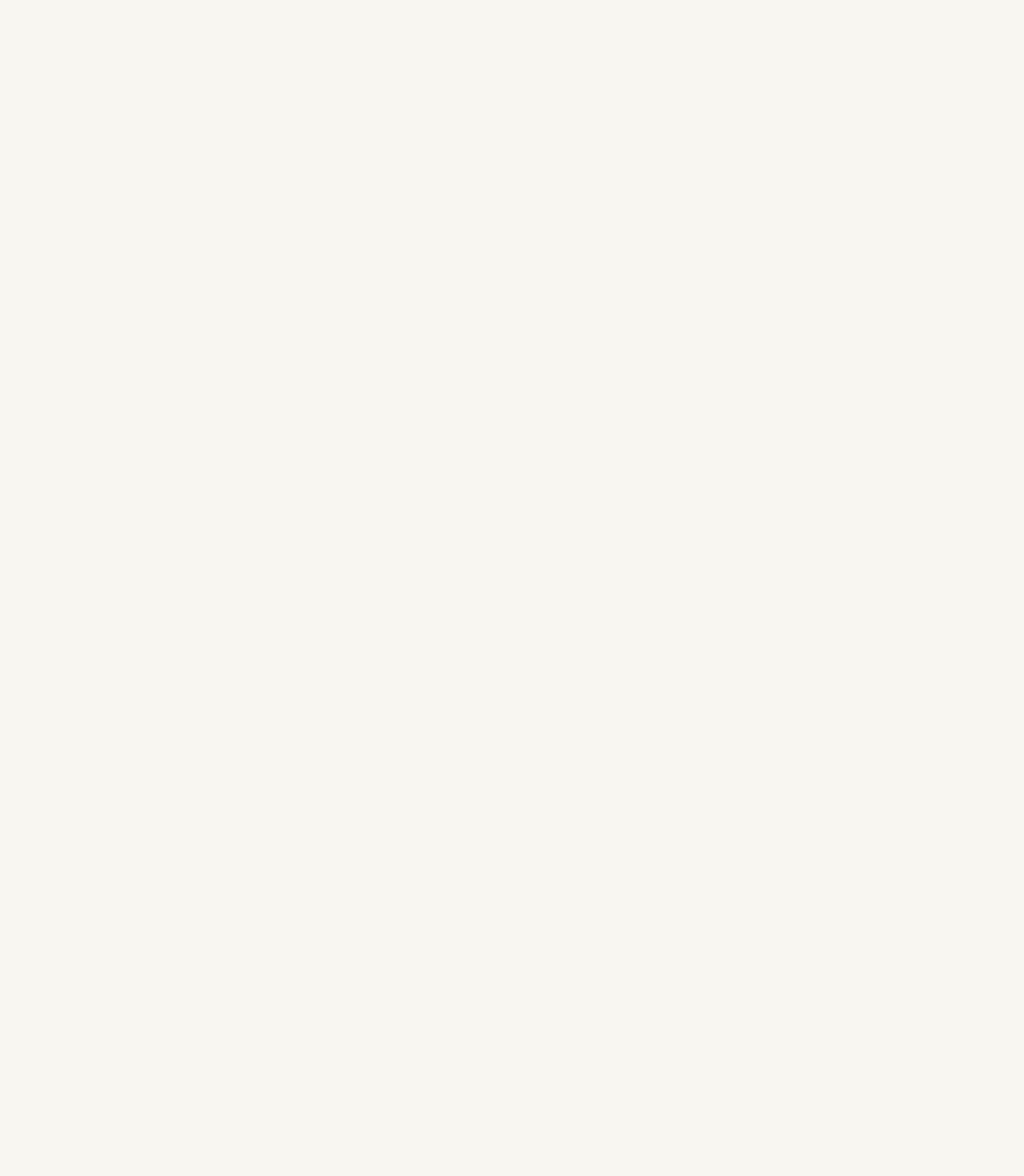
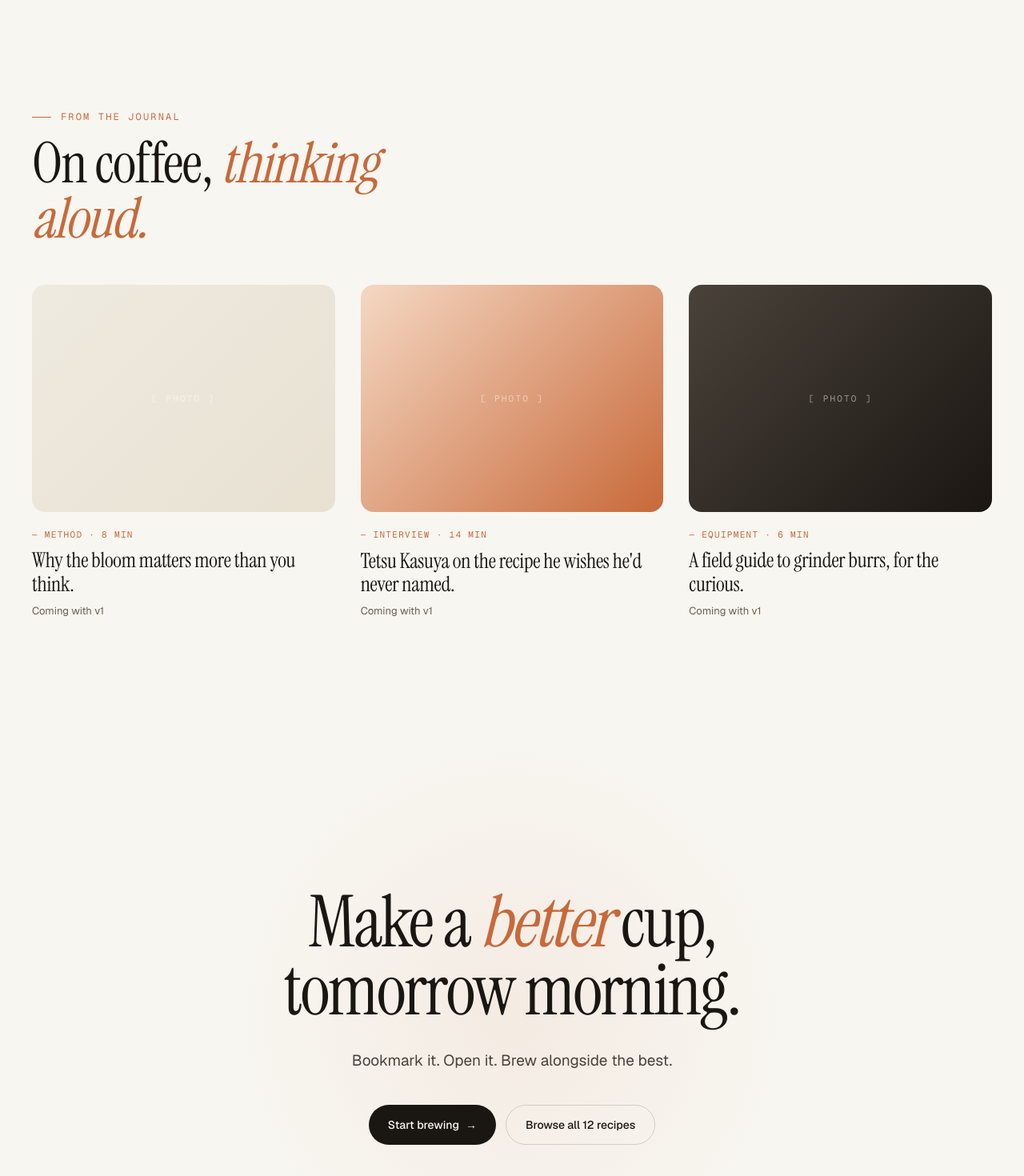
Before and after one commit to pixdyne/bloom-timer, a Next.js app: page / in a window 1280 px wide. Shown: the part 7216-8686 px from the top of the page at 80% size. Before the commit the page ends 7210 px from the top, so only its background shows below. Built offline with nearby package versions, Linux system fonts and the light colour scheme.

Commit message:
feat: add journal placeholder + CTA banner to homepage

```diff
--- a/src/app/page.tsx
+++ b/src/app/page.tsx
@@ -155,6 +155,87 @@ export default function HomePage() {
           </ul>
         </Reveal>
       </section>
+
+      {/* JOURNAL — placeholder until Plan 4 wires Sanity */}
+      <section className="mx-auto max-w-7xl px-6 py-32 md:px-10 md:py-36">
+        <Reveal>
+          <p className="font-mono text-xs uppercase tracking-[0.18em] text-[var(--color-accent)]">
+            <span className="mr-3 inline-block h-px w-6 align-middle bg-[var(--color-accent)]" />
+            from the journal
+          </p>
+        </Reveal>
+        <Reveal delay={100}>
+          <h2 className="mt-4 mb-12 font-display text-[clamp(44px,5.5vw,80px)] leading-[0.98] tracking-[-0.02em] max-w-[18ch]">
+            On coffee, <em className="text-[var(--color-accent)]">thinking aloud.</em>
+          </h2>
+        </Reveal>
+        <Reveal delay={200}>
+          <ul className="grid gap-8 md:grid-cols-3">
+            {[
+              { tag: 'method · 8 min', title: 'Why the bloom matters more than you think.', tone: 'plain' as const, date: 'Coming with v1' },
+              { tag: 'interview · 14 min', title: "Tetsu Kasuya on the recipe he wishes he'd never named.", tone: 'warm' as const, date: 'Coming with v1' },
+              { tag: 'equipment · 6 min', title: 'A field guide to grinder burrs, for the curious.', tone: 'deep' as const, date: 'Coming with v1' },
+            ].map((p) => (
+              <li key={p.title}>
+                <div
+                  aria-label="placeholder"
+                  className="mb-5 flex aspect-[4/3] items-center justify-center overflow-hidden rounded-2xl"
+                  style={{
+                    background:
+                      p.tone === 'warm'
+                        ? 'linear-gradient(135deg, var(--color-accent-light) 0%, var(--color-accent) 100%)'
+                        : p.tone === 'deep'
+                          ? 'linear-gradient(135deg, var(--color-ink-2) 0%, var(--color-ink) 100%)'
+                          : 'linear-gradient(135deg, var(--color-bg-warm) 0%, var(--color-bg-deep) 100%)',
+                  }}
+                >
+                  <span className="font-mono text-[11px] uppercase tracking-[0.2em]" style={{ color: 'rgba(255,255,255,0.5)' }}>
+                    [ photo ]
+                  </span>
+                </div>
+                <p className="mb-2.5 font-mono text-[11px] uppercase tracking-[0.12em] text-[var(--color-accent)]">— {p.tag}</p>
+                <h4 className="font-display text-[26px] leading-[1.15] tracking-[-0.01em]">{p.title}</h4>
+                <p className="mt-2 text-[13px] text-[var(--color-ink-3)]">{p.date}</p>
+              </li>
+            ))}
+          </ul>
+        </Reveal>
+      </section>
+
+      {/* CTA BANNER */}
+      <section className="relative overflow-hidden px-6 py-40 text-center md:py-48">
+        <div
+          aria-hidden="true"
+          className="pointer-events-none absolute left-1/2 top-1/2 -z-0 h-[1000px] w-[1000px] -translate-x-1/2 -translate-y-1/2"
+          style={{ background: 'radial-gradient(circle, rgba(200, 105, 58, 0.08) 0%, transparent 50%)' }}
+        />
+        <div className="relative">
+          <Reveal>
+            <h2 className="mx-auto max-w-[14ch] font-display text-[clamp(56px,7vw,104px)] leading-[0.95] tracking-[-0.025em]">
+              Make a <em className="text-[var(--color-accent)]">better</em> cup, tomorrow morning.
+            </h2>
+          </Reveal>
+          <Reveal delay={100}>
+            <p className="mt-8 text-[19px] text-[var(--color-ink-2)]">Bookmark it. Open it. Brew alongside the best.</p>
+          </Reveal>
+          <Reveal delay={200}>
+            <div className="mt-10 flex flex-wrap justify-center gap-3">
+              <Link
+                href="/recipes/hoffmann-v60"
+                className="inline-flex items-center gap-2 rounded-full bg-[var(--color-ink)] px-6 py-3.5 text-sm font-medium text-[var(--color-bg)] transition hover:-translate-y-px hover:shadow-[0_8px_24px_rgba(26,22,18,0.15)]"
+              >
+                Start brewing <span aria-hidden="true">→</span>
+              </Link>
+              <Link
+                href="/recipes"
+                className="inline-flex items-center gap-2 rounded-full border border-[var(--color-line-strong)] px-6 py-3.5 text-sm font-medium text-[var(--color-ink)] transition hover:border-[var(--color-ink)] hover:bg-[var(--color-bg-warm)]"
+              >
+                Browse all 12 recipes
+              </Link>
+            </div>
+          </Reveal>
+        </div>
+      </section>
     </>
   );
 }
```
